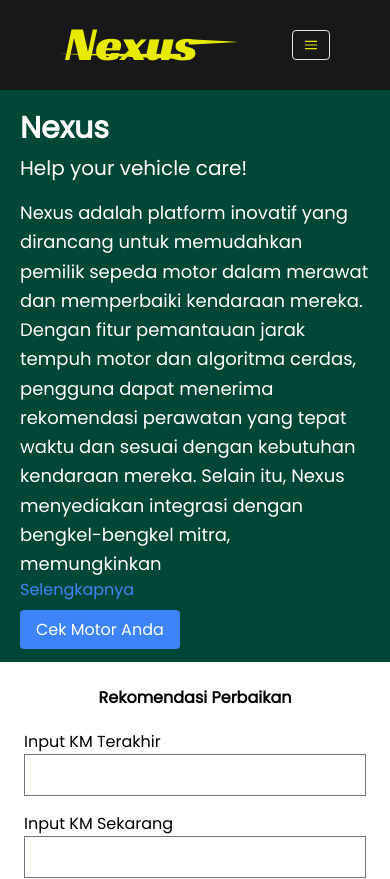
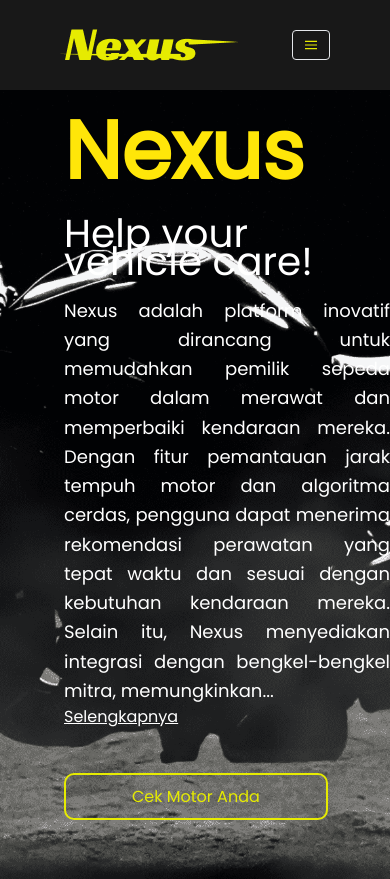
Before and after one commit to jimmywiraarbaa/capy-project, a React (Vite) app: page / in a window 390 px wide. Shown: the top 879 px of the page. Built offline with nearby package versions, Linux system fonts and the light colour scheme.

Commit message:
Hero Section no responsive

```diff
--- /dev/null
+++ b/src/components/Header/Header.css
@@ -0,0 +1,50 @@
+:root {
+  --primary: #181818;
+  --secondary: #e6eb01;
+  --warning: #ffe609;
+  --white: #fff9f9;
+
+  --fs-default: 16px;
+  --fs-brand: 32px;
+  --fs-nav: 16px;
+  --fs-head-brand: 81px;
+  --fs-title: 24px;
+
+  --border-radius-btn: 10px;
+}
+
+.hero{
+    background-image: url(../../../assets/hero-image.png);
+    background-size: cover;
+    height: 100vh;
+}
+
+.hero-description{
+    padding-left: 64px;
+}
+
+.hero .hero-description .detail-description{
+    text-align: justify;
+    font-size: var(--fs-default);
+}
+
+.hero h1{
+    font-size: 81px;
+    color: var(--warning);
+}
+
+.hero h2{
+    font-size: 39px;
+    margin-bottom: 20px;
+}
+
+.hero .description .button{
+    margin-top: 56px;
+}
+
+.hero .description .button a{
+    padding: 10px 66px 10px 66px;
+    border: 2px solid var(--secondary);
+    border-radius: var(--border-radius-btn);
+    color: var(--secondary);
+}
--- a/src/components/Header/Header.jsx
+++ b/src/components/Header/Header.jsx
@@ -1,5 +1,5 @@
 // import React from 'react'
-
+import './Header.css';
 import { useState } from "react";
 
 const Header = () => {
@@ -10,11 +10,11 @@
   };
 
   return (
-    <section className="hero bg-green-900 text-white">
+    <section className="hero relative bg-cover bg-center bg-no-repeat text-white">
       <div className="hero-description">
-        <div className="flex p-5">
+        <div className="flex">
           <div className="description mt-16">
-            <h1 className="text-3xl md:text-5xl font-bold mb-2">Nexus</h1>
+            <h1 className=" font-bold mb-2">Nexus</h1>
             <h2 className="text-xl md:text-3xl mb-4">
               Help your vehicle care!
             </h2>
@@ -27,9 +27,10 @@
                 waktu dan sesuai dengan kebutuhan kendaraan mereka. Selain itu,
                 Nexus menyediakan integrasi dengan bengkel-bengkel mitra,
                 memungkinkan
+
                 {showMore ? (
                   <>
-                    pengguna untuk menemukan bengkel terdekat dan memperoleh
+                    {" "}pengguna untuk menemukan bengkel terdekat dan memperoleh
                     layanan perbaikan dengan mudah. Admin bengkel mitra juga
                     dapat mengelola inventaris suku cadang dan mempromosikan
                     layanan mereka melalui fitur iklan yang disediakan. Dengan
@@ -38,18 +39,17 @@
                     pemilik sepeda motor dalam menjaga kesehatan dan kinerja
                     kendaraan mereka.
                   </>
-                ) : null}
+                ) : '...'}
               </p>
               <a
-                className="readmore cursor-pointer text-blue-500"
+                className="readmore cursor-pointer underline underline-offset-4"
                 onClick={toggleShowMore}
               >
                 {showMore ? "Sembunyikan" : "Selengkapnya"}
               </a>
             </div>
-            <div className="button mt-4">
+            <div className="button">
               <a
-                className="btn bg-blue-500 hover:bg-blue-700 text-white py-2 px-4 rounded"
                 href="#"
               >
                 Cek Motor Anda
--- a/src/components/NavBar/NavBar.jsx
+++ b/src/components/NavBar/NavBar.jsx
@@ -5,7 +5,7 @@
   const [isOpen, setIsOpen] = useState(false);
 
   return (
-    <nav className="flex items-center justify-between flex-wrap">
+    <nav className="flex items-center justify-between flex-wrap z-50">
       <div className="flex items-center flex-shrink-0 text-white mr-6">
         <img src={Logo} alt="Logo" className="h-8 w-auto" />
       </div>
```
